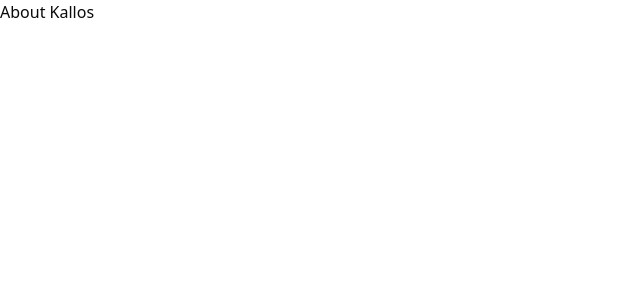
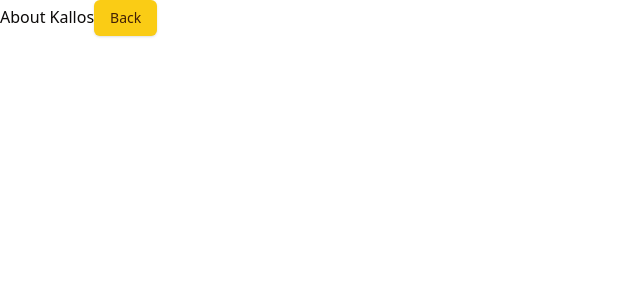
Before and after one commit to Markobanduka/kallos, a Next.js app: page /about in a window 1280 px wide. Shown: the top 300 px of the page, without its empty margins (0-640 px from the left). Built offline with nearby package versions, Linux system fonts and the light colour scheme.

Commit message:
added button to return from about page and positioned button better

```diff
--- a/src/app/about/page.tsx
+++ b/src/app/about/page.tsx
@@ -1,7 +1,18 @@
+"use client";
+
+import { Button } from "@/components/ui/button";
+import { useRouter } from "next/navigation";
 import React from "react";
 
-const page = () => {
-  return <div>About Kallos </div>;
+const Page = () => {
+  const router = useRouter();
+
+  return (
+    <div>
+      About Kallos
+      <Button onClick={() => router.push("/")}>Back</Button>
+    </div>
+  );
 };
 
-export default page;
+export default Page;
--- a/src/components/LandingPage.tsx
+++ b/src/components/LandingPage.tsx
@@ -21,7 +21,7 @@ const LandingPage = () => {
         <h1 className="text-4xl font-bold tracking-wide">Kallos</h1>
         <p className="italic text-xl">We provide quality product for workout</p>
       </div>
-      <div className="absolute bottom-0 w-full px-10 py-20">
+      <div className="absolute bottom-0 w-full px-10 py-32">
         <div className="flex justify-between">
           <Button asChild className="text-left z-10">
             <Link href="#products-section" className="scroll-smooth">
```
